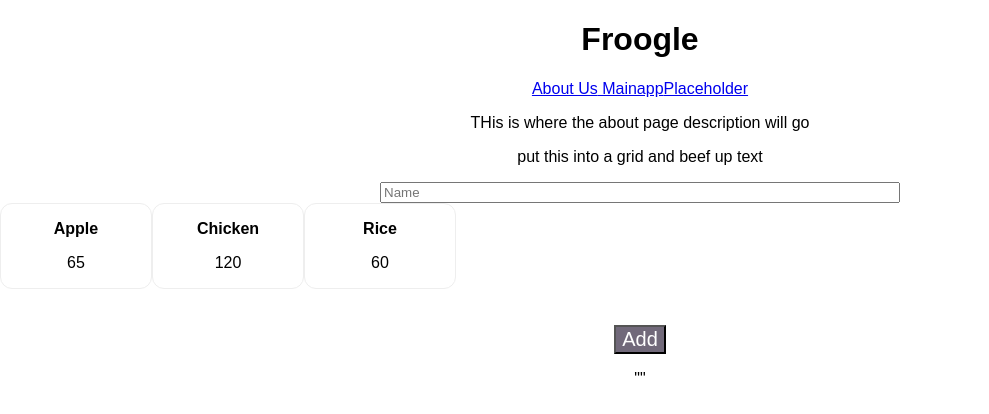
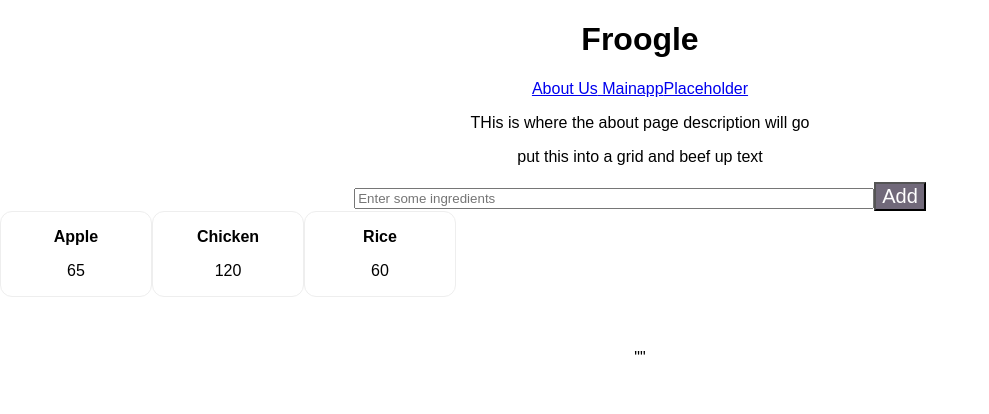
Before and after one commit to mhmh4/froogle, a React (Create React App) app in the folder public/frontend/hawkhack-app/: page / in a window 1280 px wide. Shown: the top 414 px of the page, without its empty margins (0-989 px from the left). Built offline with nearby package versions, Linux system fonts and the light colour scheme.

Commit message:
Move button

```diff
--- a/public/frontend/hawkhack-app/src/App.js
+++ b/public/frontend/hawkhack-app/src/App.js
@@ -114,14 +114,8 @@ const router = createBrowserRouter([
                 <p>put this into a grid and beef up text</p>
               </div>
 
-              <input type="text" placeholder="Name" style={{ width: "40%", height: 15}}
+              <input type="text" placeholder="Enter some ingredients" style={{ width: "40%", height: 15}}
               onChange={(event) => { setName(event.target.value); }}/>
-              <div style={{ display: "flex", gridTemplateColumns: 'repeat(3, 1fr)' }}>
-                {projects.map(projectMapper)}
-              </div>
-              <div>
-              <br></br>
-              <br></br>
               <button style={
                 {
                   fontSize: 20,
@@ -135,8 +129,13 @@ const router = createBrowserRouter([
                     })
                     setProjects(_projects)
                     fetchRecipesAndUpdate();
-
                   }}>Add</button>
+              <div style={{ display: "flex", gridTemplateColumns: 'repeat(3, 1fr)' }}>
+                {projects.map(projectMapper)}
+              </div>
+              <div>
+              <br></br>
+              <br></br>
                   </div>
 
                   <p>{JSON.stringify(message)}</p>
```
